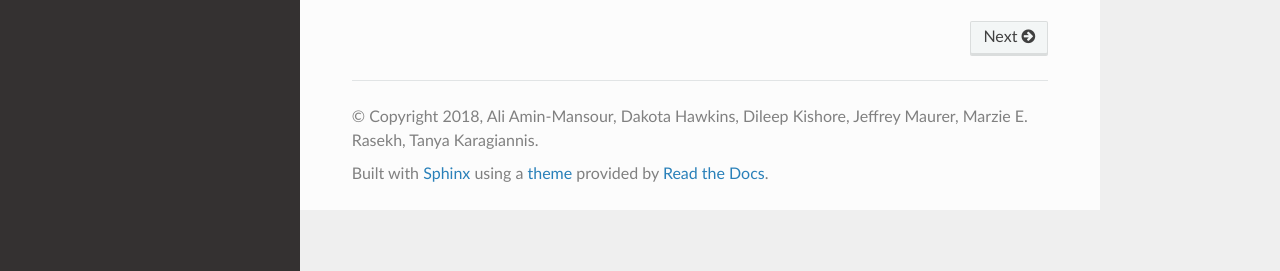
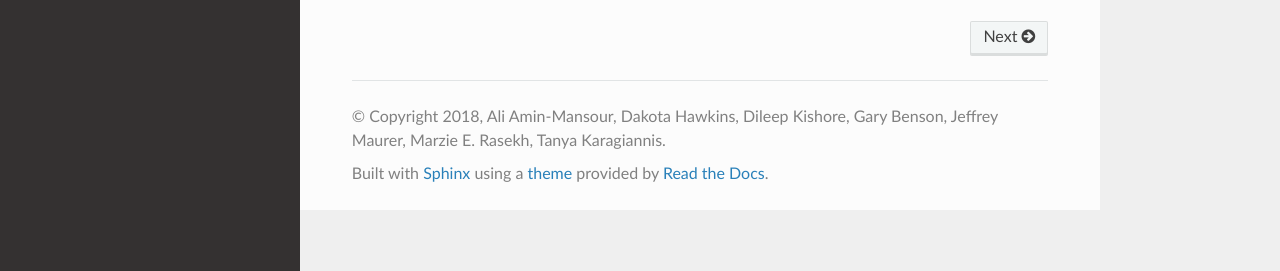
Before and after one commit to BRITE-REU/programming-workshops, a Sphinx documentation site: the page built from source/index.rst, in a window 1280 px wide. Shown: the part 626-897 px from the top of the page. Built offline with Sphinx 7.4.7 and the Read the Docs theme 2.0.0, drawn with Linux system fonts in a browser that asks for light colours.

Commit message:
Add Gary to copyright

```diff
--- a/source/conf.py
+++ b/source/conf.py
@@ -20,7 +20,7 @@
 # -- Project information -----------------------------------------------------
 
 project = 'BRITE-REU Programming Workshops'
-copyright = '2018, Ali Amin-Mansour, Dakota Hawkins, Dileep Kishore, Jeffrey Maurer, Marzie E. Rasekh, Tanya Karagiannis'
+copyright = '2018, Ali Amin-Mansour, Dakota Hawkins, Dileep Kishore, Gary Benson, Jeffrey Maurer, Marzie E. Rasekh, Tanya Karagiannis'
 author = 'Ali Amin-Mansour, Dakota Hawkins, Dileep Kishore, Jeffrey Maurer, Marzie E. Rasekh, Tanya Karagiannis'
 
 # The short X.Y version
```
